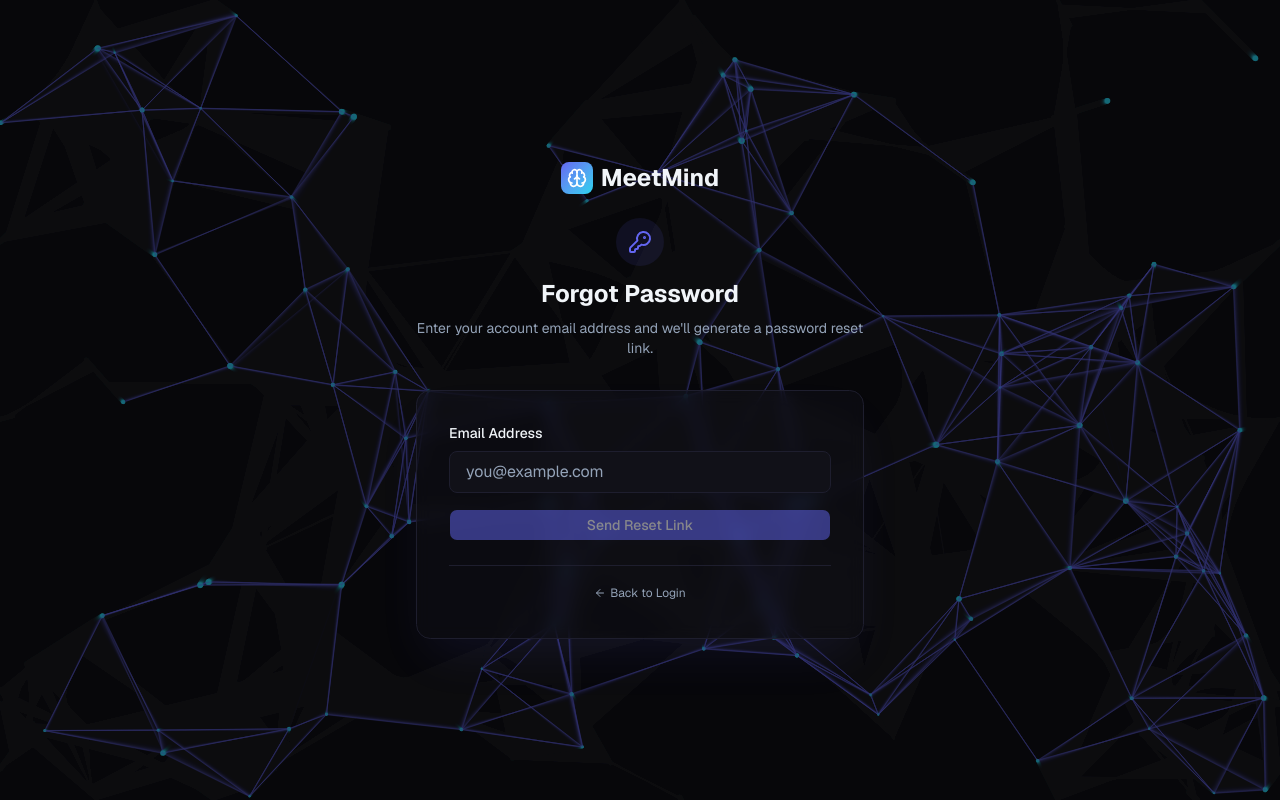
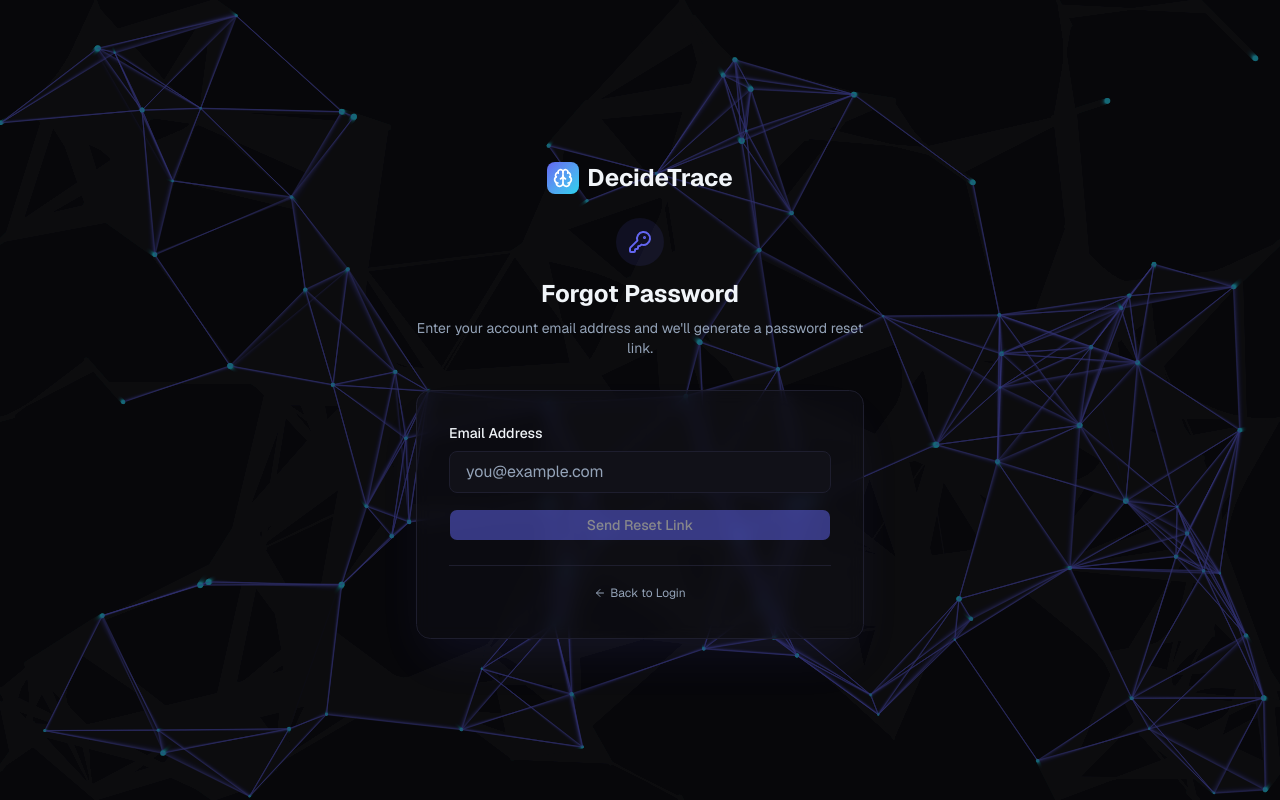
Before and after one commit to MandaTanmay/DecideTrace, a Next.js app: page /forgot-password in a window 1280 px wide. Built offline with nearby package versions, Linux system fonts and the light colour scheme.

Commit message:
change MeetMind to DecideTrace

```diff
--- a/app/api/analyses/[id]/chat/route.ts
+++ b/app/api/analyses/[id]/chat/route.ts
@@ -68,7 +68,7 @@ export async function POST(
       ? analysis.results.conflicts.map((c) => `- Decision: "${c.decision}" contradicts note: "${c.contradictingNote}" (${c.explanation})`).join('\n')
       : 'None detected'
 
-    const systemPrompt = `You are MeetMind Assistant, an intelligent meeting analyst and advisor.
+    const systemPrompt = `You are DecideTrace Assistant, an intelligent meeting analyst and advisor.
 You are helping the user discuss and explore their meeting analysis.
 
 MEETING DETAILS:
--- a/app/forgot-password/page.tsx
+++ b/app/forgot-password/page.tsx
@@ -60,7 +60,7 @@ export default function ForgotPasswordPage() {
             <div className="w-8 h-8 rounded-lg bg-gradient-to-br from-primary to-accent flex items-center justify-center group-hover:scale-110 transition-transform">
               <Brain className="w-5 h-5 text-white" />
             </div>
-            <span className="text-2xl font-bold group-hover:text-accent transition-colors">MeetMind</span>
+            <span className="text-2xl font-bold group-hover:text-accent transition-colors">DecideTrace</span>
           </Link>
           <div className="inline-flex items-center justify-center w-12 h-12 rounded-full bg-primary/10 text-primary mb-3">
             <KeyRound className="w-6 h-6" />
--- a/app/layout.tsx
+++ b/app/layout.tsx
@@ -11,9 +11,8 @@ const geistMono = Geist_Mono({
 })
 
 export const metadata: Metadata = {
-  title: 'MeetMind - AI Meeting Analysis',
-  description: 'Intelligent meeting analysis platform that detects conflicts, extracts action items, and identifies knowledge gaps',
-  generator: 'v0.app',
+  title: 'DecideTrace - AI Meeting Analysis & Decision Intelligence',
+  description: 'Multi-agent LangGraph pipeline analyzing meeting transcripts, detecting conflicts against notes, extracting tasks, and generating knowledge updates.'
 }
 
 export default function RootLayout({
--- a/app/login/page.tsx
+++ b/app/login/page.tsx
@@ -54,7 +54,7 @@ export default function LoginPage() {
             <div className="w-8 h-8 rounded-lg bg-gradient-to-br from-primary to-accent flex items-center justify-center group-hover:scale-110 transition-transform">
               <Brain className="w-5 h-5 text-white" />
             </div>
-            <span className="text-2xl font-bold group-hover:text-accent transition-colors">MeetMind</span>
+            <span className="text-2xl font-bold group-hover:text-accent transition-colors">DecideTrace</span>
           </Link>
           <h1 className="text-2xl font-bold mb-2">Login</h1>
           <p className="text-muted-foreground">Welcome back</p>
--- a/app/page.tsx
+++ b/app/page.tsx
@@ -23,7 +23,7 @@ export default function LandingPage() {
             <div className="w-8 h-8 rounded-xl gradient-border flex items-center justify-center glow-pulse bg-background">
               <Brain className="w-5 h-5 text-primary" />
             </div>
-            <span className="text-xl font-bold tracking-tight text-white">MeetMind</span>
+            <span className="text-xl font-bold tracking-tight text-white">DecideTrace</span>
           </div>
           <div className="flex gap-3 fade-up" style={{ animationDelay: '0.2s' }}>
             <Link href="/login">
@@ -183,11 +183,11 @@ export default function LandingPage() {
           <div className="absolute inset-0 bg-gradient-to-br from-primary/10 via-transparent to-accent/10" />
           <h2 className="text-4xl font-bold mb-6 text-white relative z-10">Stop losing knowledge.</h2>
           <p className="text-xl text-muted-foreground mb-10 max-w-2xl mx-auto relative z-10">
-            Join the elite engineering teams using MeetMind to maintain architectural integrity and accelerate shipping.
+            Join the elite engineering teams using DecideTrace to maintain architectural integrity and accelerate shipping.
           </p>
           <Link href="/signup">
             <Button size="lg" className="h-14 px-10 text-lg bg-white text-black hover:bg-gray-200 hover:scale-105 transition-all duration-300 relative z-10 shadow-[0_0_30px_rgba(255,255,255,0.3)]">
-              Deploy MeetMind
+              Deploy DecideTrace
             </Button>
           </Link>
         </div>
@@ -198,10 +198,10 @@ export default function LandingPage() {
         <div className="max-w-7xl mx-auto flex flex-col md:flex-row justify-between items-center gap-6">
           <div className="flex items-center gap-2">
             <Brain className="w-5 h-5 text-primary" />
-            <span className="font-bold tracking-tight text-white">MeetMind</span>
+            <span className="font-bold tracking-tight text-white">DecideTrace</span>
           </div>
           <div className="text-muted-foreground text-sm">
-            &copy; {new Date().getFullYear()} MeetMind Intelligence. All systems operational.
+            &copy; {new Date().getFullYear()} DecideTrace Intelligence. All systems operational.
           </div>
         </div>
       </footer>
--- a/app/reset-password/page.tsx
+++ b/app/reset-password/page.tsx
@@ -174,7 +174,7 @@ export default function ResetPasswordPage() {
             <div className="w-8 h-8 rounded-lg bg-gradient-to-br from-primary to-accent flex items-center justify-center group-hover:scale-110 transition-transform">
               <Brain className="w-5 h-5 text-white" />
             </div>
-            <span className="text-2xl font-bold group-hover:text-accent transition-colors">MeetMind</span>
+            <span className="text-2xl font-bold group-hover:text-accent transition-colors">DecideTrace</span>
           </Link>
           <div className="inline-flex items-center justify-center w-12 h-12 rounded-full bg-primary/10 text-primary mb-3">
             <KeyRound className="w-6 h-6" />
--- a/app/signup/page.tsx
+++ b/app/signup/page.tsx
@@ -70,7 +70,7 @@ export default function SignupPage() {
             <div className="w-8 h-8 rounded-lg bg-gradient-to-br from-primary to-accent flex items-center justify-center group-hover:scale-110 transition-transform">
               <Brain className="w-5 h-5 text-white" />
             </div>
-            <span className="text-2xl font-bold group-hover:text-accent transition-colors">MeetMind</span>
+            <span className="text-2xl font-bold group-hover:text-accent transition-colors">DecideTrace</span>
           </Link>
           <h1 className="text-2xl font-bold mb-2">Create Account</h1>
           <p className="text-muted-foreground">Start analyzing your meetings today</p>
--- a/components/dashboard-sidebar.tsx
+++ b/components/dashboard-sidebar.tsx
@@ -119,7 +119,7 @@ export function DashboardSidebar({
           <div className="w-8 h-8 rounded-lg gradient-border flex items-center justify-center glow-pulse bg-background/50 group-hover:scale-110 transition-transform">
             <Brain className="w-5 h-5 text-primary" />
           </div>
-          <span className="text-xl font-bold tracking-tight text-white group-hover:text-primary transition-colors">MeetMind</span>
+          <span className="text-xl font-bold tracking-tight text-white group-hover:text-primary transition-colors">DecideTrace</span>
         </Link>
       </div>
 
--- a/src/lib/exportPdf.ts
+++ b/src/lib/exportPdf.ts
@@ -78,7 +78,7 @@ export function generateAnalysisPDF(data: AnalysisResult): void {
 
   // ── Page 1: Header ────────────────────────────────────────────────────────
   setFont('bold', 18)
-  doc.text('MeetMind', MARGIN, currentY)
+  doc.text('DecideTrace', MARGIN, currentY)
   currentY += 10
 
   const fullTitle = (data.summary && data.summary.split('.')[0]) || data.title || 'Meeting Analysis'
@@ -255,16 +255,17 @@ export function generateAnalysisPDF(data: AnalysisResult): void {
   }
 
   // ── Generate Filename and Download ──────────────────────────────────────
-  // Filename format: meetmind-[first-5-words-of-title-hyphenated]-[YYYY-MM-DD].pdf
+  // Filename format: decidetrace-[first-5-words-of-title-hyphenated]-[YYYY-MM-DD].pdf
   const titleWords = (data.title || 'analysis')
     .toLowerCase()
-    .replace(/[^a-z0-9\s]/g, '')
+    .replace(/[^a-z0-9\s-]/g, '')
+    .trim()
     .split(/\s+/)
     .slice(0, 5)
-    .join('-')
+    .join('-') || 'report'
 
   const dateStrFileName = new Date().toISOString().split('T')[0]
-  const fileName = `meetmind-${titleWords}-${dateStrFileName}.pdf`
+  const fileName = `decidetrace-${titleWords}-${dateStrFileName}.pdf`
 
   doc.save(fileName)
 }
```
Also changed, not shown: 1 other file (tests, documents, lock files or other folders).
